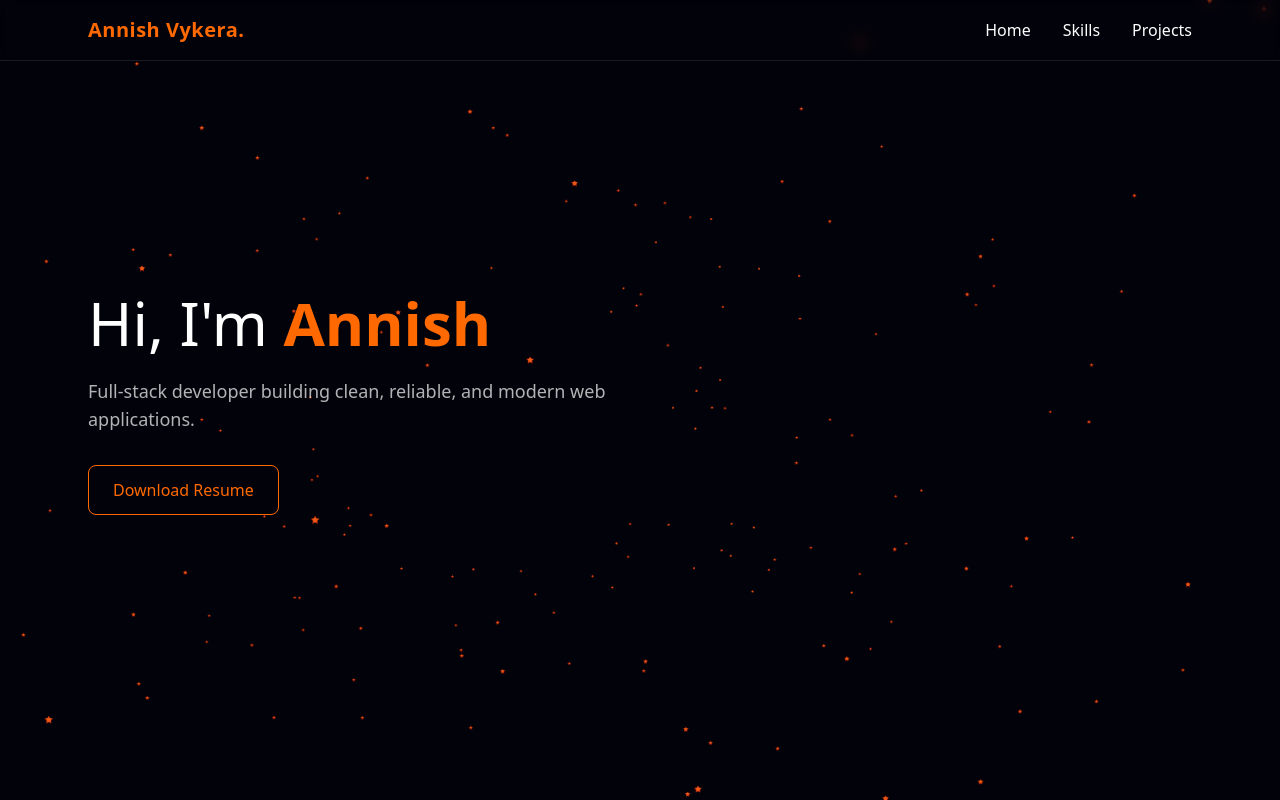
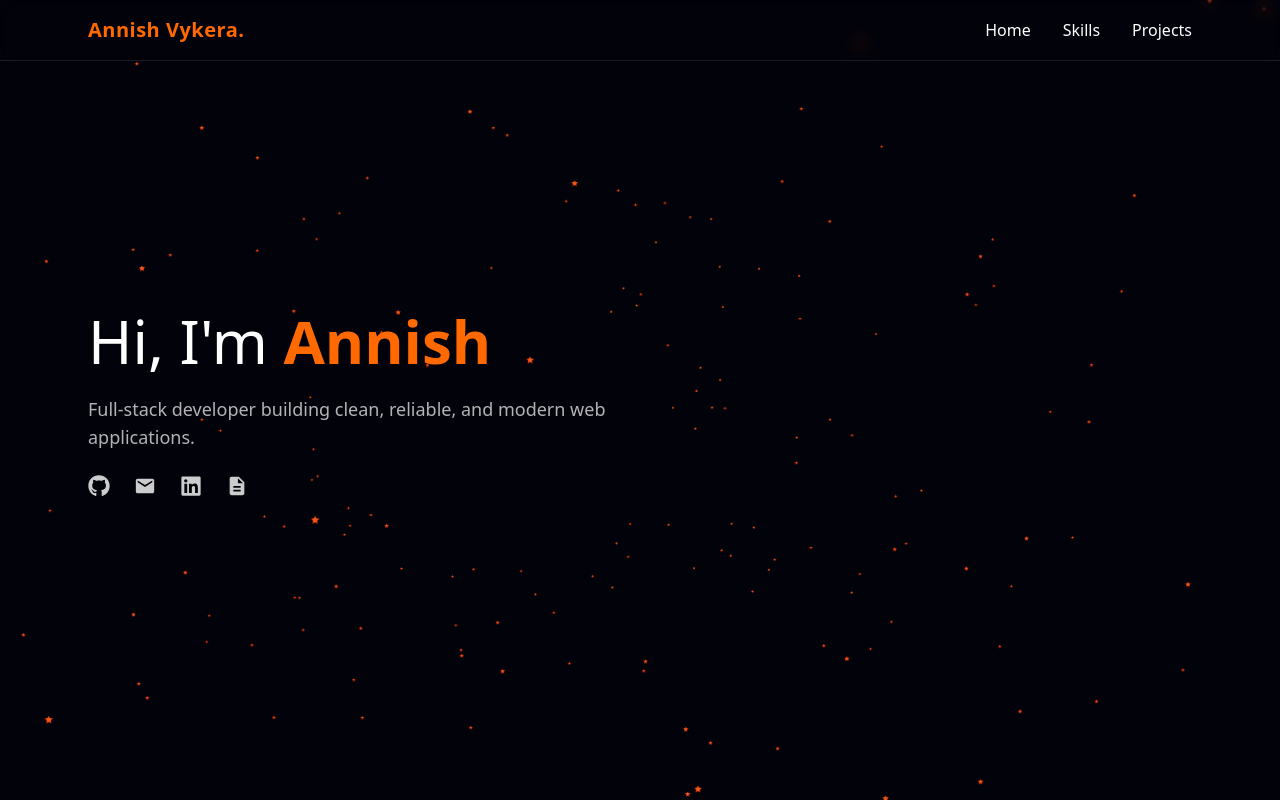
Before and after one commit to x1NST1NCTx/my-portfolio, a React (Vite) app: page / in a window 1280 px wide. Built offline with nearby package versions, Linux system fonts and the light colour scheme.

Commit message:
Added a icon bar for a bunch of links

```diff
--- a/package.json
+++ b/package.json
@@ -19,6 +19,7 @@
     "matter-js": "^0.20.0",
     "react": "^19.2.0",
     "react-dom": "^19.2.0",
+    "react-icons": "^5.5.0",
     "react-router-dom": "^7.10.1",
     "tailwindcss": "^4.0.0",
     "three": "^0.181.2"
--- a/src/components/Hero/Hero.jsx
+++ b/src/components/Hero/Hero.jsx
@@ -1,11 +1,13 @@
 import { motion } from "framer-motion";
+import { FaGithub, FaLinkedin, FaTelegramPlane } from "react-icons/fa";
+import { MdEmail, MdDescription } from "react-icons/md";
 
 export default function Hero() {
   return (
-    <section className="hero-section min-h-screen flex items-center px-6 max-w-6xl mx-auto bg-transparent ">
+    <section className="hero-section min-h-screen flex items-center px-6 max-w-6xl mx-auto bg-transparent">
       <div className="flex w-full items-center justify-between gap-8">
-        {/* Left side */}
         <div>
+          {/* existing heading / text */}
           <motion.h1
             className="text-5xl md:text-6xl font-light leading-tight"
             initial={{ opacity: 0, y: 50 }}
@@ -33,24 +35,46 @@ export default function Hero() {
             applications.
           </motion.p>
 
-          <motion.a
-            href="/projects"
-            className="inline-block mt-8 px-6 py-3 border border-orange-500 text-orange-500 rounded-lg transition-all"
-            initial={{ opacity: 0, x: -20 }}
-            animate={{ opacity: 1, x: 0 }}
-            whileHover={{
-              scale: 1.1,
-              backgroundColor: "#f97316",
-              color: "#000000",
-              transition: { duration: 0 },
-            }}
-            whileTap={{ scale: 0.9 }}
-            transition={{ duration: 0, delay: 0 }}
-          >
-            Download Resume
-          </motion.a>
+
+
+          {/* Social icons row */}
+          <div className="mt-6 flex items-center gap-6 text-white/80">
+            <a
+              href="https://github.com/x1NST1NCTx"
+              target="_blank"
+              rel="noreferrer"
+              title="GitHub"
+              className="hover:text-orange-400 transition transform hover:-translate-y-0.5"
+            >
+              <FaGithub size={22} />
+            </a>
+            <a
+              href="mailto:avykera@gmail.com"
+              title="Email"
+              className="hover:text-orange-400 transition transform hover:-translate-y-0.5"
+            >
+              <MdEmail size={22} />
+            </a>
+            <a
+              href="https://linkedin.com/in/annish-vykera-1442881a1"
+              target="_blank"
+              rel="noreferrer"
+              title="LinkedIn"
+              className="hover:text-orange-400 transition transform hover:-translate-y-0.5"
+            >
+              <FaLinkedin size={22} />
+            </a>
+            <a
+              href="https://docs.google.com/document/d/1SV0KI5uEOoGHBTxY3AaXOKEujOQJC8QCpit8UrJx4oU/edit?usp=drive_link"
+              target="_blank"
+              rel="noreferrer"
+              title="Resume"
+              className="hover:text-orange-400 transition transform hover:-translate-y-0.5"
+            >
+              <MdDescription size={22} />
+            </a>
+          </div>
         </div>
-
       </div>
     </section>
   );
```
Also changed, not shown: 1 other file (tests, documents, lock files or other folders).
